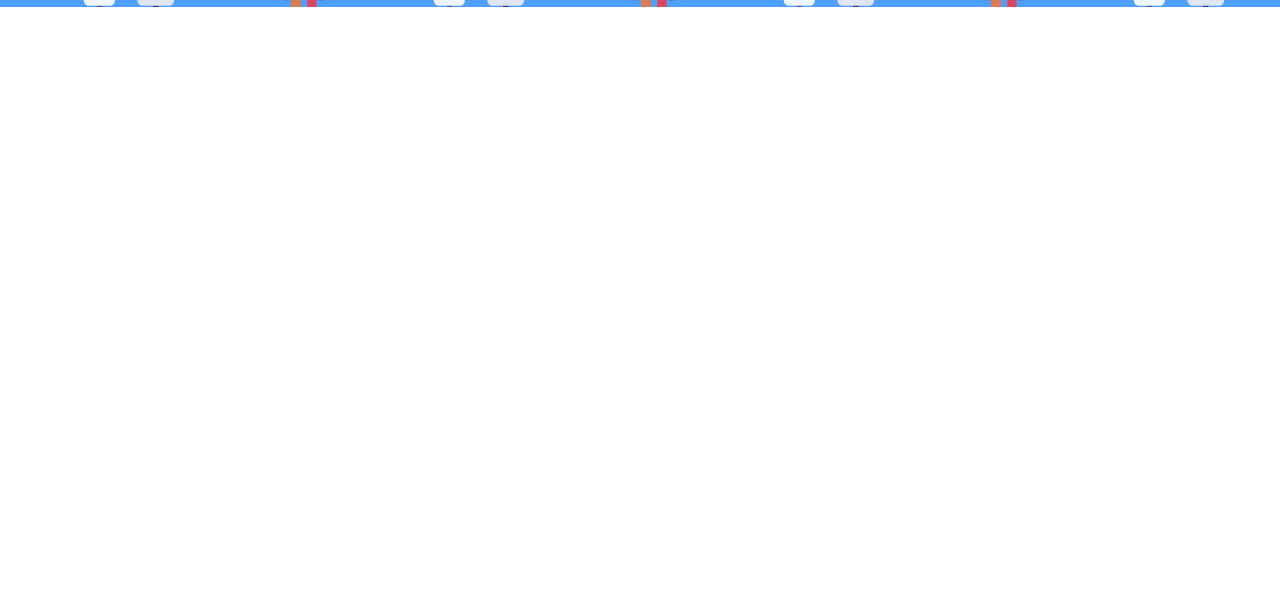
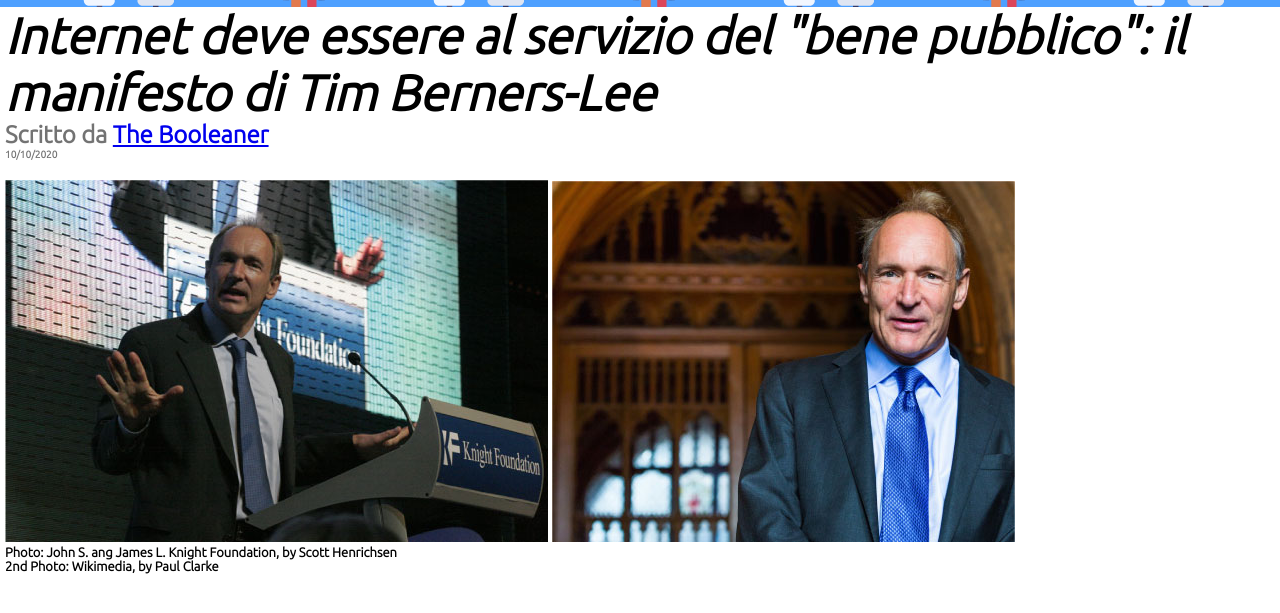
Before and after one commit to gatsuBerserk/html-css-booleaner, a plain HTML site: page index.html in a window 1280 px wide. Shown: the part 153-766 px from the top of the page. Drawn offline with Linux system fonts and the light colour scheme.

Commit message:
Implementazione Titolo e foto

```diff
--- a/css/style.css
+++ b/css/style.css
@@ -12,9 +12,34 @@ header{
     background-color: rgb(78, 160, 255);
     background-image: url(../img/pattern.png);
 }
+
+main{
+    margin-left: 5px;
+}
+
 #logo{
     position:absolute ;
     width: 250px;
     bottom: 10px;
     left: 10px;
 }
+.titolo{
+    font-size: 50px;
+    font-style: italic;
+}
+
+.color{
+    color: rgb(115, 115, 115);
+}
+
+p{
+    font-size:10px;
+}
+
+.tim{
+    margin-top: 20px;
+}
+
+.descrizione{
+    font-size: small;
+}
--- a/index.html
+++ b/index.html
@@ -21,7 +21,19 @@
     </header>
 
     <main>
-
+        <section>
+            <p class="titolo">
+                <strong>Internet deve essere al servizio del "bene pubblico": il manifesto di Tim Berners-Lee</strong>
+            </p>
+            <h2 class="color">
+                Scritto da <a href="https://boolean.careers/?utm_source=google&utm_campaign=it_search_brand&utm_medium=cpc&utm_content=boolean&utm_term=boolean&gclid=EAIaIQobChMI47PDgYiv9QIVJI9oCR3TRQyVEAAYASAAEgLt4vD_BwE"> The Booleaner</a>
+            </h2>
+            <p class="color"><strong> 10/10/2020</strong></p>
+            <img class="tim" src="../img/tim-1.jpg" alt="Tim conferenza">
+            <img class="tim" src="../img/tim-2.jpg" alt="Tim fotoritratto">
+            <p class="descrizione"><strong> Photo: John S. ang James L. Knight Foundation, by Scott Henrichsen</strong></p>
+            <p class="descrizione"><strong>2nd Photo: Wikimedia, by Paul Clarke</strong></p>
+        </section>
     </main>
 
     <footer>
```
